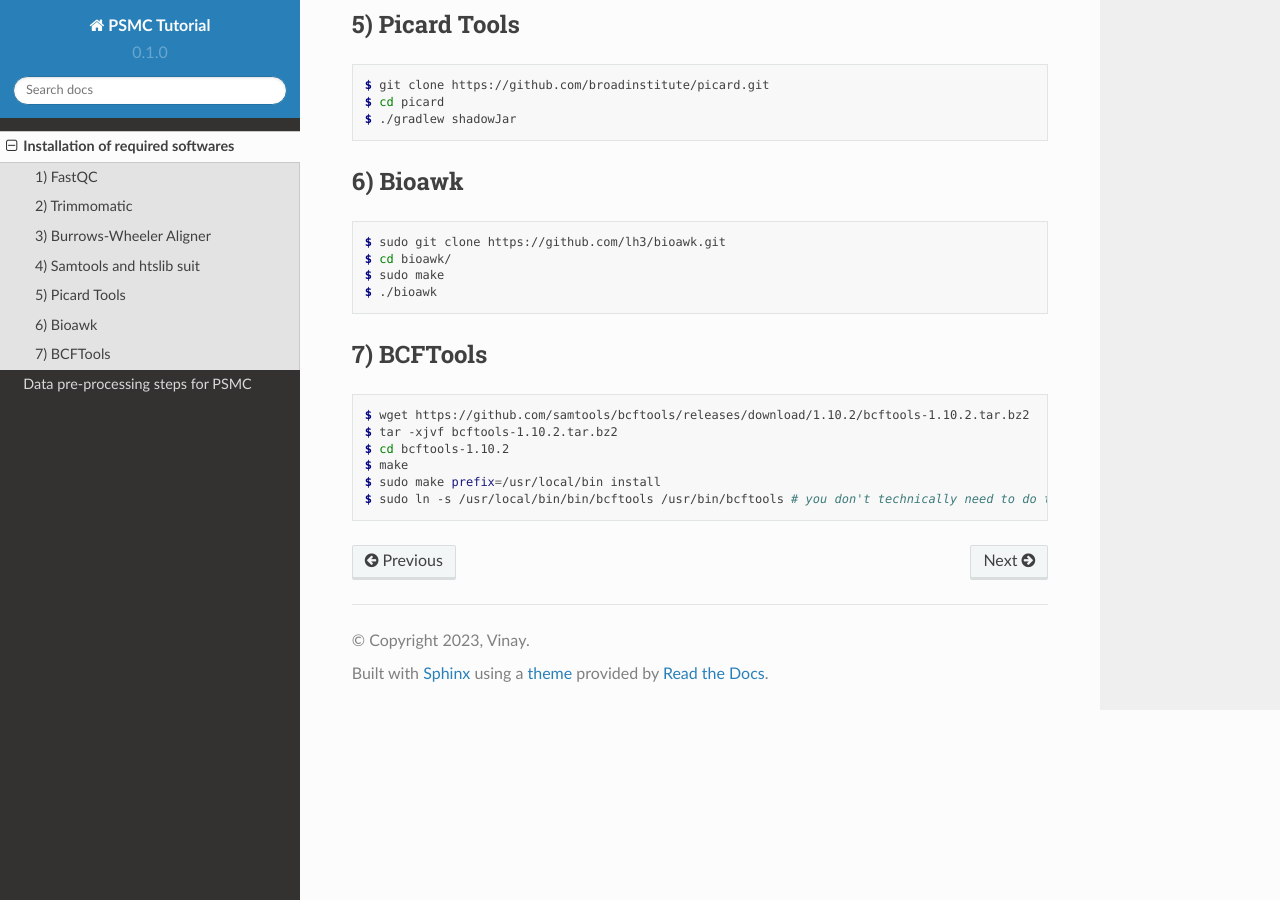
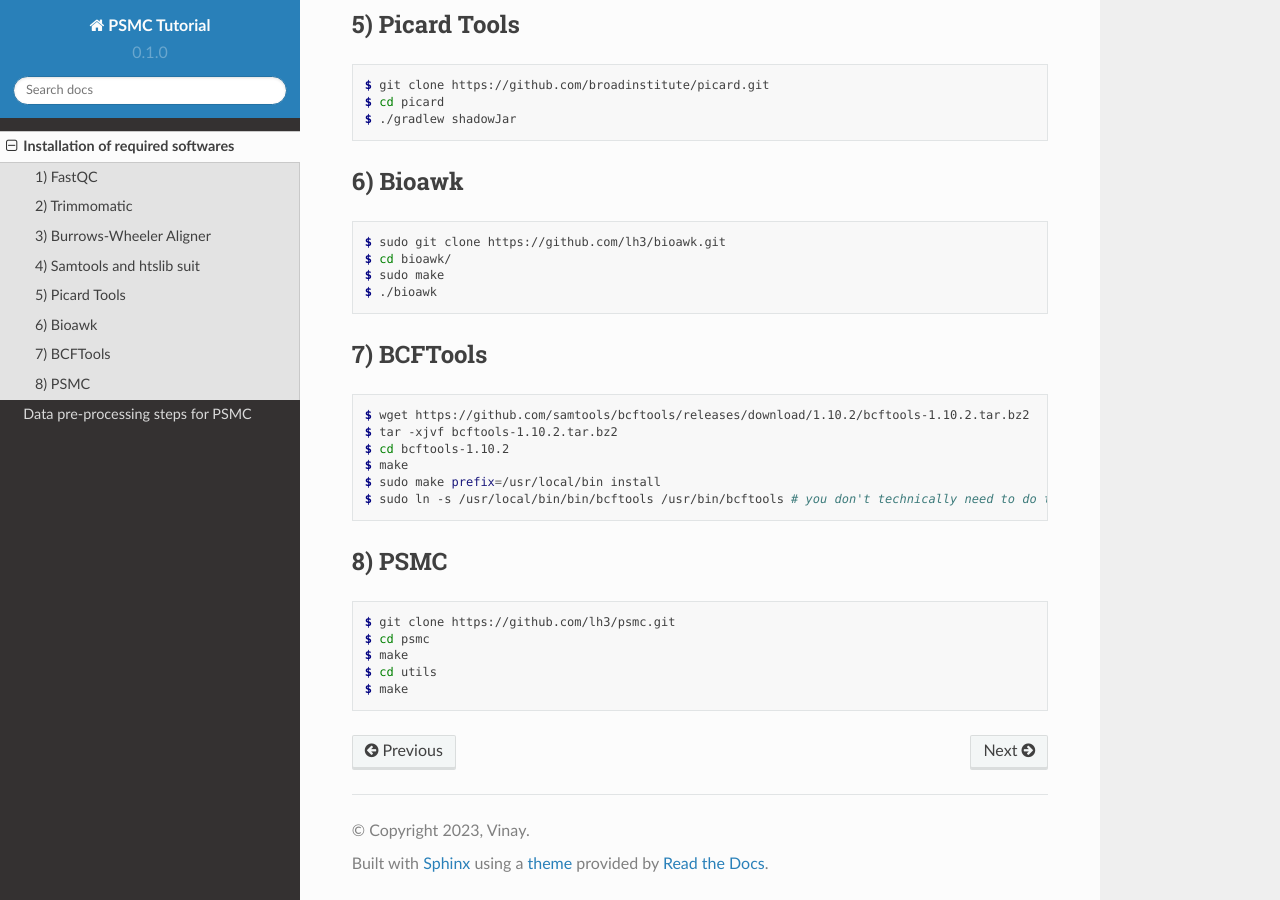
Before and after one commit to stachyris/PSMC_Tutorial-BirdLab, a Sphinx documentation site: the page built from docs/source/00_Required_Softs.rst, in a window 1280 px wide and 900 px high, scrolled down 873 px. Built offline with Sphinx 7.4.7 and the Read the Docs theme 2.0.0, drawn with Linux system fonts in a browser that asks for light colours.

Commit message:
PSMC_00_Required_Softs.rst

```diff
--- a/docs/source/00_Required_Softs.rst
+++ b/docs/source/00_Required_Softs.rst
@@ -73,3 +73,15 @@ You don't hae to get the htslib separately.
  $ make
  $ sudo make prefix=/usr/local/bin install
  $ sudo ln -s /usr/local/bin/bin/bcftools /usr/bin/bcftools # you don't technically need to do this. And if you aren't a root user you may get a ``permission denied`` message - don't worry about it.
+
+
+8) PSMC
+--------
+
+.. code-block:: console
+
+ $ git clone https://github.com/lh3/psmc.git
+ $ cd psmc
+ $ make
+ $ cd utils
+ $ make
```
